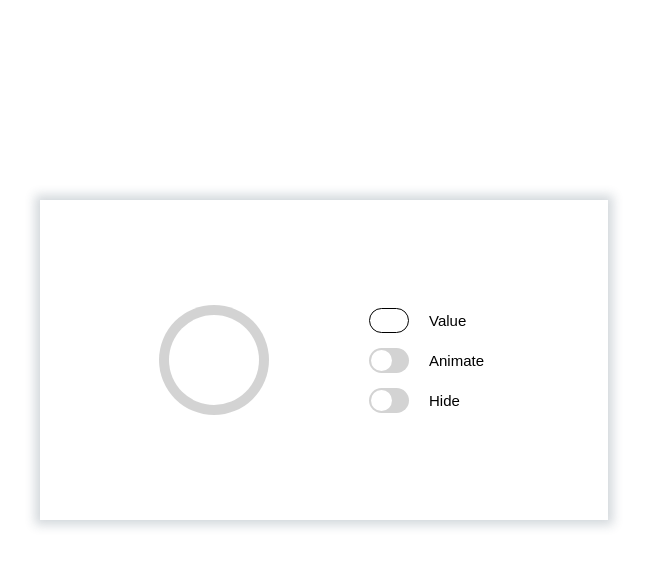
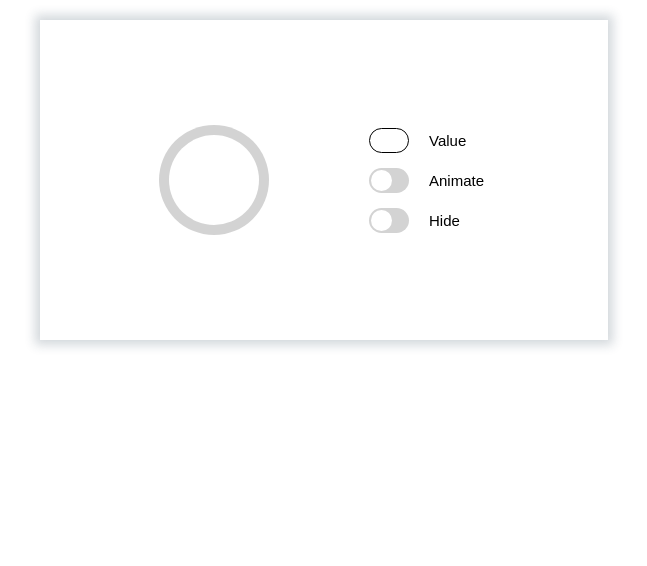
Before and after one commit to Rubyroido/progress-bar-block, a plain HTML site: page index.html in a window 1280 px wide. Shown: the whole page, without its empty margins (316-963 px from the left). Drawn offline with Linux system fonts and the light colour scheme.

Commit message:
уменьшил отступы, добавил ссылку на gh-pages

```diff
--- a/style.css
+++ b/style.css
@@ -1,5 +1,5 @@
 .body {
-  margin: 200px 0 0;
+  margin: 20px 0;
   padding: 0;
   display: flex;
   justify-content: center;
```
Also changed, not shown: 1 other file.
